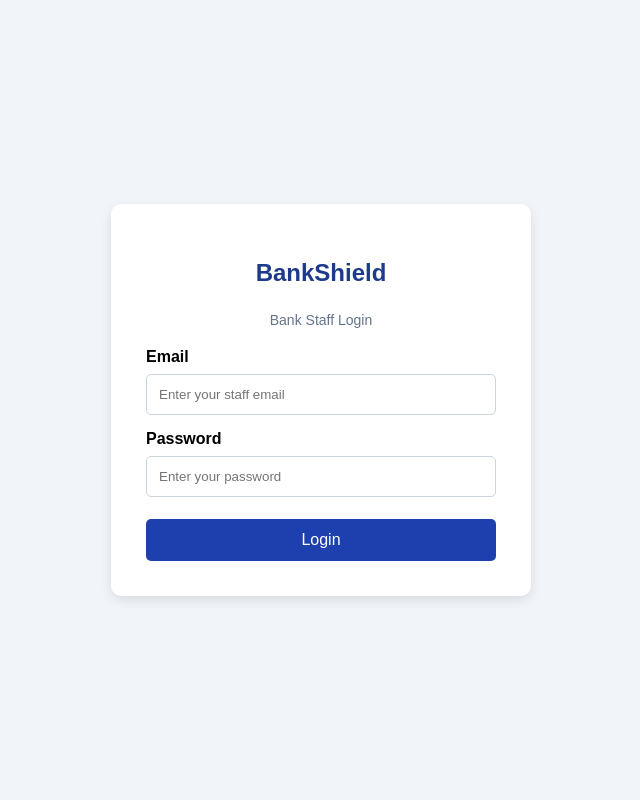
After one commit to NKY-17/BankShield, a Laravel app: page /staff/login in a window 1280 px wide. The commit adds this page. Shown: the whole page, without its empty margins (319-959 px from the left). Run offline with Laravel 12, Linux system fonts and the light colour scheme.

Commit message:
Add staff authentication for customer and account management

```diff
--- /dev/null
+++ b/app/Http/Controllers/StaffAuthController.php
@@ -0,0 +1,47 @@
+<?php
+
+namespace App\Http\Controllers;
+
+use Illuminate\Http\Request;
+use Illuminate\Support\Facades\Auth;
+
+class StaffAuthController extends Controller
+{
+    // Display staff login page
+    public function showLogin()
+    {
+        return view('auth.login');
+    }
+
+    // Process staff login
+    public function login(Request $request)
+    {
+        $credentials = $request->validate([
+            'email' => 'required|email',
+            'password' => 'required',
+        ]);
+
+        $credentials['is_staff'] = true;
+
+        if (Auth::attempt($credentials)) {
+            $request->session()->regenerate();
+
+            return redirect()->intended(route('customers.index'));
+        }
+
+        return back()->withErrors([
+            'email' => 'Invalid staff credentials.',
+        ])->onlyInput('email');
+    }
+
+    // Staff logout
+    public function logout(Request $request)
+    {
+        Auth::logout();
+
+        $request->session()->invalidate();
+        $request->session()->regenerateToken();
+
+        return redirect()->route('login');
+    }
+}
--- a/app/Models/User.php
+++ b/app/Models/User.php
@@ -1,4 +1,3 @@
-
 <?php
 
 namespace App\Models;
--- a/bootstrap/app.php
+++ b/bootstrap/app.php
@@ -3,6 +3,7 @@
 use Illuminate\Foundation\Application;
 use Illuminate\Foundation\Configuration\Exceptions;
 use Illuminate\Foundation\Configuration\Middleware;
+use App\Http\Middleware\StaffMiddleware;
 
 return Application::configure(basePath: dirname(__DIR__))
     ->withRouting(
@@ -11,7 +12,9 @@ return Application::configure(basePath: dirname(__DIR__))
         health: '/up',
     )
     ->withMiddleware(function (Middleware $middleware) {
-        //
+        $middleware->alias([
+            'staff' => StaffMiddleware::class,
+        ]);
     })
     ->withExceptions(function (Exceptions $exceptions) {
         //
--- a/config/database.php
+++ b/config/database.php
@@ -4,30 +4,7 @@ use Illuminate\Support\Str;
 
 return [
 
-    /*
-    |--------------------------------------------------------------------------
-    | Default Database Connection Name
-    |--------------------------------------------------------------------------
-    |
-    | Here you may specify which of the database connections below you wish
-    | to use as your default connection for database operations. This is
-    | the connection which will be utilized unless another connection
-    | is explicitly specified when you execute a query / statement.
-    |
-    */
-
     'default' => env('DB_CONNECTION', 'sqlite'),
-
-    /*
-    |--------------------------------------------------------------------------
-    | Database Connections
-    |--------------------------------------------------------------------------
-    |
-    | Below are all of the database connections defined for your application.
-    | An example configuration is provided for each database system which
-    | is supported by Laravel. You're free to add / remove connections.
-    |
-    */
 
     'connections' => [
 
@@ -58,7 +35,7 @@ return [
             'strict' => true,
             'engine' => null,
             'options' => extension_loaded('pdo_mysql') ? array_filter([
-                PDO::MYSQL_ATTR_SSL_CA => env('MYSQL_ATTR_SSL_CA'),
+                Pdo\Mysql::ATTR_SSL_CA => env('MYSQL_ATTR_SSL_CA'),
             ]) : [],
         ],
 
@@ -78,7 +55,7 @@ return [
             'strict' => true,
             'engine' => null,
             'options' => extension_loaded('pdo_mysql') ? array_filter([
-                PDO::MYSQL_ATTR_SSL_CA => env('MYSQL_ATTR_SSL_CA'),
+                Pdo\Mysql::ATTR_SSL_CA => env('MYSQL_ATTR_SSL_CA'),
             ]) : [],
         ],
 
@@ -114,32 +91,10 @@ return [
 
     ],
 
-    /*
-    |--------------------------------------------------------------------------
-    | Migration Repository Table
-    |--------------------------------------------------------------------------
-    |
-    | This table keeps track of all the migrations that have already run for
-    | your application. Using this information, we can determine which of
-    | the migrations on disk haven't actually been run on the database.
-    |
-    */
-
     'migrations' => [
         'table' => 'migrations',
         'update_date_on_publish' => true,
     ],
-
-    /*
-    |--------------------------------------------------------------------------
-    | Redis Databases
-    |--------------------------------------------------------------------------
-    |
-    | Redis is an open source, fast, and advanced key-value store that also
-    | provides a richer body of commands than a typical key-value system
-    | such as Memcached. You may define your connection settings here.
-    |
-    */
 
     'redis' => [
 
--- /dev/null
+++ b/resources/views/auth/login.blade.php
@@ -0,0 +1,118 @@
+<!DOCTYPE html>
+<html lang="en">
+<head>
+    <meta charset="UTF-8">
+    <meta name="viewport" content="width=device-width, initial-scale=1.0">
+    <title>Staff Login | BankShield</title>
+
+    <style>
+        body {
+            font-family: Arial, sans-serif;
+            background: #f1f5f9;
+            display: flex;
+            justify-content: center;
+            align-items: center;
+            min-height: 100vh;
+            margin: 0;
+        }
+
+        .login-box {
+            background: white;
+            padding: 35px;
+            width: 350px;
+            border-radius: 10px;
+            box-shadow: 0 4px 12px rgba(0,0,0,0.1);
+        }
+
+        h2 {
+            text-align: center;
+            color: #1e3a8a;
+            margin-bottom: 25px;
+        }
+
+        label {
+            display: block;
+            margin-top: 15px;
+            font-weight: bold;
+        }
+
+        input {
+            width: 100%;
+            padding: 12px;
+            margin-top: 8px;
+            box-sizing: border-box;
+            border: 1px solid #cbd5e1;
+            border-radius: 5px;
+        }
+
+        button {
+            width: 100%;
+            padding: 12px;
+            margin-top: 22px;
+            background: #1e40af;
+            color: white;
+            border: none;
+            cursor: pointer;
+            border-radius: 5px;
+            font-size: 16px;
+        }
+
+        button:hover {
+            background: #1e3a8a;
+        }
+
+        .error {
+            color: #dc2626;
+            font-size: 14px;
+            margin-bottom: 10px;
+        }
+
+        .subtitle {
+            text-align: center;
+            color: #64748b;
+            font-size: 14px;
+            margin-bottom: 20px;
+        }
+    </style>
+</head>
+
+<body>
+
+    <div class="login-box">
+
+        <h2>BankShield</h2>
+
+        <p class="subtitle">Bank Staff Login</p>
+
+        @if ($errors->any())
+            <p class="error">{{ $errors->first() }}</p>
+        @endif
+
+        <form method="POST" action="{{ route('login.submit') }}">
+            @csrf
+
+            <label>Email</label>
+            <input
+                type="email"
+                name="email"
+                value="{{ old('email') }}"
+                placeholder="Enter your staff email"
+                required
+            >
+
+            <label>Password</label>
+            <input
+                type="password"
+                name="password"
+                placeholder="Enter your password"
+                required
+            >
+
+            <button type="submit">Login</button>
+
+        </form>
+
+    </div>
+
+</body>
+</html>
--- a/routes/web.php
+++ b/routes/web.php
@@ -4,16 +4,27 @@ use Illuminate\Support\Facades\Route;
 use App\Http\Controllers\SavedReceiverController;
 use App\Http\Controllers\CustomerController;
 use App\Http\Controllers\AccountController;
+use App\Http\Controllers\StaffAuthController;
 
-Route::get('/', function () {
-    return view('welcome');
-});
+// Staff Login and Logout
+Route::get('/staff/login', [StaffAuthController::class, 'showLogin'])
+    ->name('login');
+
+Route::post('/staff/login', [StaffAuthController::class, 'login'])
+    ->name('login.submit');
+
+Route::post('/staff/logout', [StaffAuthController::class, 'logout'])
+    ->name('logout');
 
 // Saved Receiver Routes
 Route::resource('saved-receivers', SavedReceiverController::class)
     ->except(['show']);
 
-// Customer Management Routes
+// Customer and Account Management
+// Only authorized staff can access these routes
+Route::middleware('staff')->group(function () {
+
+    // Customer Routes
     Route::get('/customers', [CustomerController::class, 'index'])
         ->name('customers.index');
 
@@ -32,7 +43,7 @@ Route::put('/customers/{customer}', [CustomerController::class, 'update'])
     Route::get('/customers/search', [CustomerController::class, 'search'])
         ->name('customers.search');
 
-// Account Management Routes
+    // Account Routes
     Route::get('/accounts', [AccountController::class, 'index'])
         ->name('accounts.index');
 
@@ -50,3 +61,4 @@ Route::patch('/accounts/{account}/unfreeze', [AccountController::class, 'unfreez
 
     Route::patch('/accounts/{account}/close', [AccountController::class, 'close'])
         ->name('accounts.close');
+});
```
Also changed, not shown: app/Http/Middleware/StaffMiddleware.php (added, +23 -0 lines), resources/views/accounts/index.blade.php (+30 -1 lines), resources/views/customers/index.blade.php (+26 -1 lines), database/migrations/2026_11_17_095922_add_is_staff_to_users_table.php (added). Lines whose indentation alone changed are shown as unchanged.
